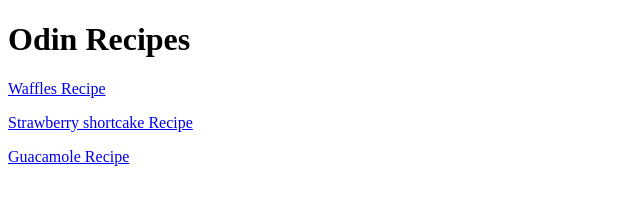
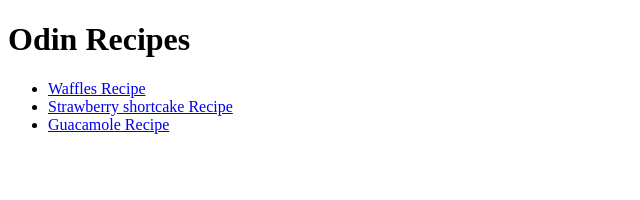
Before and after one commit to Jeffvf/odin-recipes, a plain HTML site: page index.html in a window 1280 px wide. Shown: the whole page, without its empty margins (0-640 px from the left). Drawn offline with Linux system fonts and the light colour scheme.

Commit message:
Change index format
Change from paragraph to unordered list

```diff
--- a/index.html
+++ b/index.html
@@ -7,15 +7,10 @@
 
     <body>
         <h1>Odin Recipes</h1>
-
-        <p>
-            <a href="recipes/waffles.html">Waffles Recipe</a>
-        </p>
-        <p>
-            <a href="recipes/strawberry_shortcake.html">Strawberry shortcake Recipe</a>
-        </p>
-        <p>
-            <a href="recipes/guacamole.html">Guacamole Recipe</a>
-        </p>
+        <ul>
+            <li><a href="recipes/waffles.html">Waffles Recipe</a></li>
+            <li><a href="recipes/strawberry_shortcake.html">Strawberry shortcake Recipe</a></li>
+            <li><a href="recipes/guacamole.html">Guacamole Recipe</a></li>
+        </ul>
     </body>
 </html>
```
